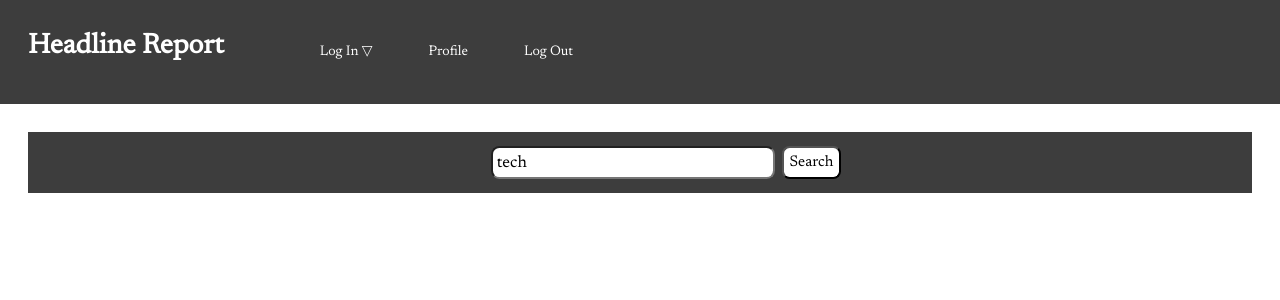
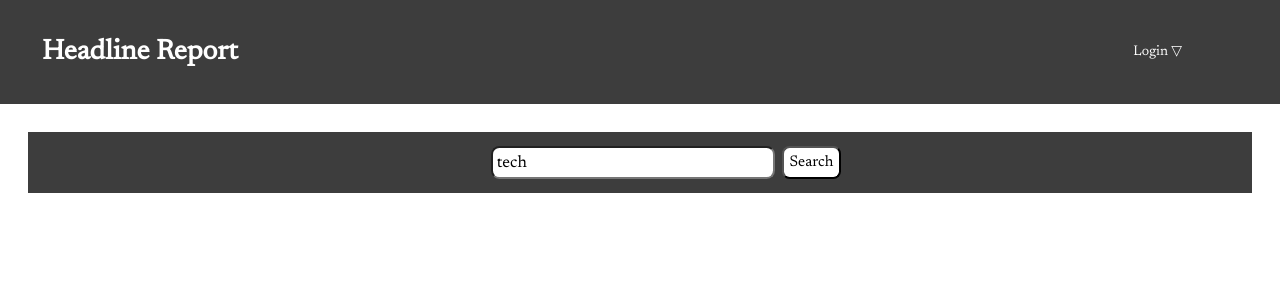
Before and after one commit to eddyK15501/headline-report, a React (Vite) app in the folder client/: page / in a window 1280 px wide. Shown: the top 300 px of the page. Built offline with nearby package versions, Linux system fonts and the light colour scheme.

Commit message:
Navbar.jsx display if/else Auth.loggedIn() returns true/false

```diff
--- a/client/src/components/Navbar/Navbar.jsx
+++ b/client/src/components/Navbar/Navbar.jsx
@@ -1,4 +1,5 @@
 import { useState, useEffect, useRef } from "react";
+import { Link } from 'react-router-dom';
 import Signup from "../Signup/Signup";
 
 import Auth from "../../utils/auth";
@@ -17,34 +18,34 @@ const Navbar = () => {
   const handleInputChange = (event) => {
     const { name, value } = event.target;
     setUserFormData({ ...userFormData, [name]: value });
-  }
+  };
 
   const handleFormSubmit = async (event) => {
     event.preventDefault();
 
     try {
       const { data } = await loginUser({
-        variables: { ...userFormData }
-      })
+        variables: { ...userFormData },
+      });
 
       Auth.login(data.login.token);
     } catch (err) {
       console.error(err);
-      alert('Something went wrong with your login credentials!');
+      alert("Something went wrong with your login credentials!");
     }
 
     setUserFormData({
-      email: '',
-      password: ''
+      email: "",
+      password: "",
     });
-  }
+  };
 
   const toggleDropdown = () => {
     setShowDropdown(!showDropdown);
-    // setUserFormData({ email: '', password: '' });
+    setUserFormData({ email: "", password: "" });
   };
 
-  const handleCreateAccountClick = () => {
+  const handleCreateAccount = () => {
     setShowSignUp((prev) => !prev);
   };
 
@@ -64,7 +65,14 @@ const Navbar = () => {
   return (
     <div>
       <nav
-        style={{ backgroundColor: "#3D3D3D", color: "white", display: "flex" }}
+        style={{
+          backgroundColor: "#3D3D3D",
+          color: "white",
+          display: "flex",
+          justifyContent: "space-between",
+          alignItems: "center",
+          padding: "0 5rem 0 1rem",
+        }}
       >
         <h1 style={{ margin: "1em" }}>Headline Report</h1>
         <ul
@@ -77,13 +85,14 @@ const Navbar = () => {
           }}
           className="nav-btns"
         >
+          {!Auth.loggedIn() ? (
             <li style={{ margin: "2em" }}>
               <div
                 ref={dropdownRef}
                 onClick={toggleDropdown}
                 style={{ cursor: "pointer" }}
               >
-              Log In {showDropdown ? "\u25B3" : "\u25BD"}
+                Login {showDropdown ? "\u25B3" : "\u25BD"}
                 {showDropdown && (
                   <form onSubmit={handleFormSubmit}>
                     <div
@@ -101,13 +110,15 @@ const Navbar = () => {
                         color: "white",
                         boxShadow: "0 4px 8px rgba(0, 0, 0, 0.1)",
                         borderRadius: ".5em",
+                        minWidth: '230px',
+                        transform: 'translateX(-10%)'
                       }}
                     >
                       <div className="item" style={{ padding: "10px" }}>
                         <label style={{ margin: "3px", display: "block" }}>
                           Email
                         </label>
-                      <div className="ui input">
+                        <div className="ui input" style={{ display: 'block' }}>
                           <input
                             name="email"
                             onChange={handleInputChange}
@@ -125,7 +136,7 @@ const Navbar = () => {
                         <label style={{ margin: "3px", display: "block" }}>
                           Password
                         </label>
-                      <div className="ui input">
+                        <div className="ui input" style={{ display: 'block' }}>
                           <input
                             name="password"
                             onChange={handleInputChange}
@@ -139,7 +150,10 @@ const Navbar = () => {
                           />
                         </div>
                       </div>
-                    <div className="item" style={{ padding: "1.5rem 2.5rem" }}>
+                      <div
+                        className="item"
+                        style={{ padding: "1.5rem 2.5rem" }}
+                      >
                         <button
                           className="ui button"
                           style={{
@@ -154,7 +168,7 @@ const Navbar = () => {
                       </div>
                       <div
                         className="item create-account"
-                      onClick={handleCreateAccountClick}
+                        onClick={handleCreateAccount}
                         style={{ textAlign: "center", marginBottom: "0.5rem" }}
                       >
                         Create An Account
@@ -164,14 +178,22 @@ const Navbar = () => {
                 )}
               </div>
             </li>
-          {/* {{#if loggedIn}} */}
-          <li style={{ margin: "2em" }}>Profile</li>
-          <li style={{ margin: "2em" }}>Log Out</li>
-          {/* {{/if}} */}
+          ) : (
+            <>
+              <li style={{ margin: "2em" }}>
+                <Link to="/profile" style={{ color: "#fff" }}>
+                  Profile
+                </Link>
+              </li>
+              <li onClick={Auth.logout} style={{ margin: "2em", cursor: 'pointer' }}>
+                Log Out
+              </li>
+            </>
+          )}
         </ul>
       </nav>
 
-      {showSignUp && <Signup toggleModal={handleCreateAccountClick} />}
+      {showSignUp && <Signup toggleModal={handleCreateAccount} />}
     </div>
   );
 };
```
Lines whose indentation alone changed are shown as unchanged.
